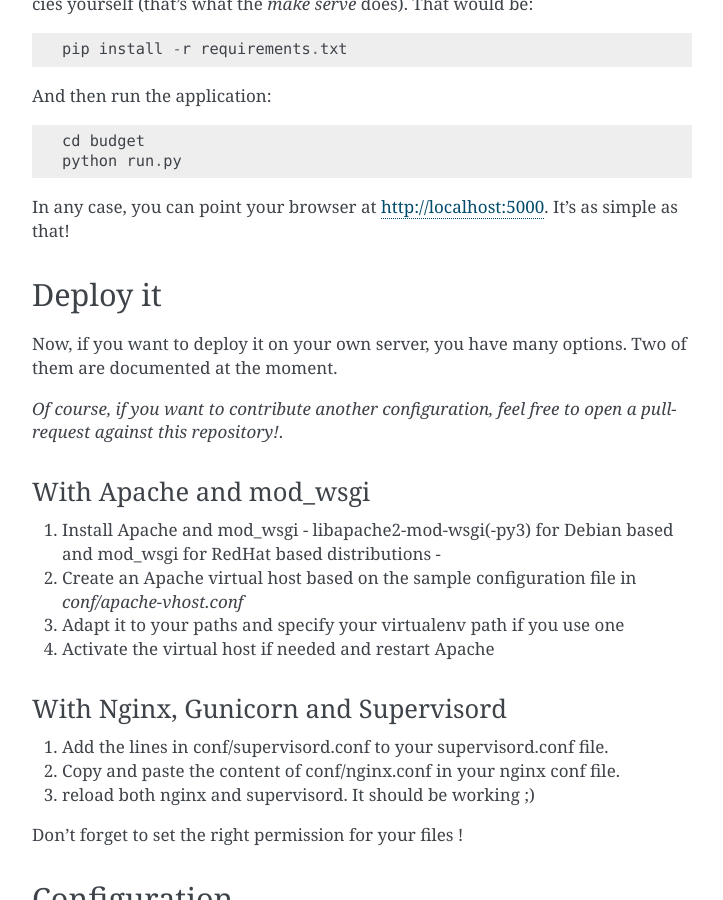
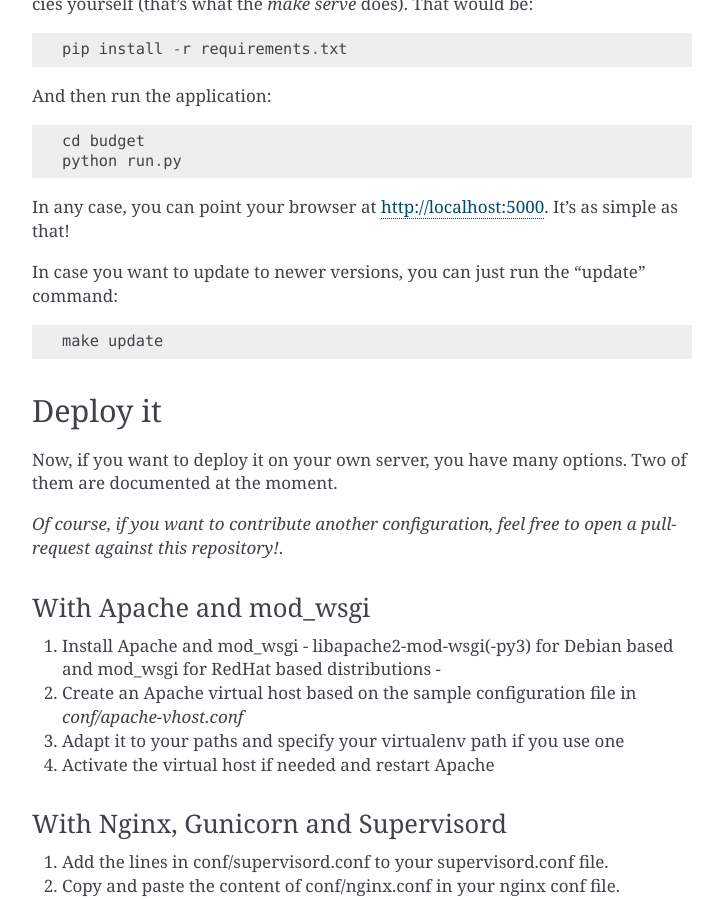
Before and after one commit to spiral-project/ihatemoney, a Sphinx documentation site: the page built from docs/installation.rst, in a window 1280 px wide and 900 px high, scrolled down 560 px. Shown: the whole window, without its empty margins (388-1111 px from the left). Built offline with Sphinx 7.4.7, drawn with Linux system fonts in a browser that asks for light colours.

Commit message:
Add a make update command. Fixes #211

```diff
--- a/docs/installation.rst
+++ b/docs/installation.rst
@@ -34,6 +34,10 @@ And then run the application::
 
 In any case, you can point your browser at `http://localhost:5000 <http://localhost:5000>`_.
 It's as simple as that!
+
+In case you want to update to newer versions, you can just run the "update" command::
+
+  make update
 
 Deploy it
 =========
```
Also changed, not shown: 1 other file.
